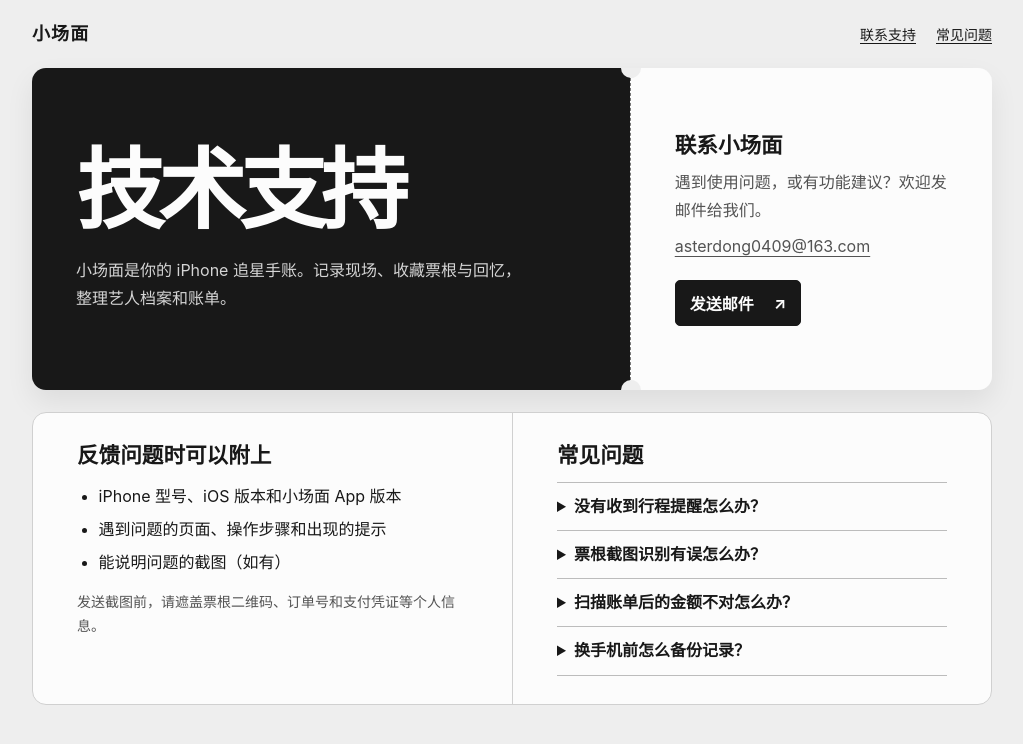
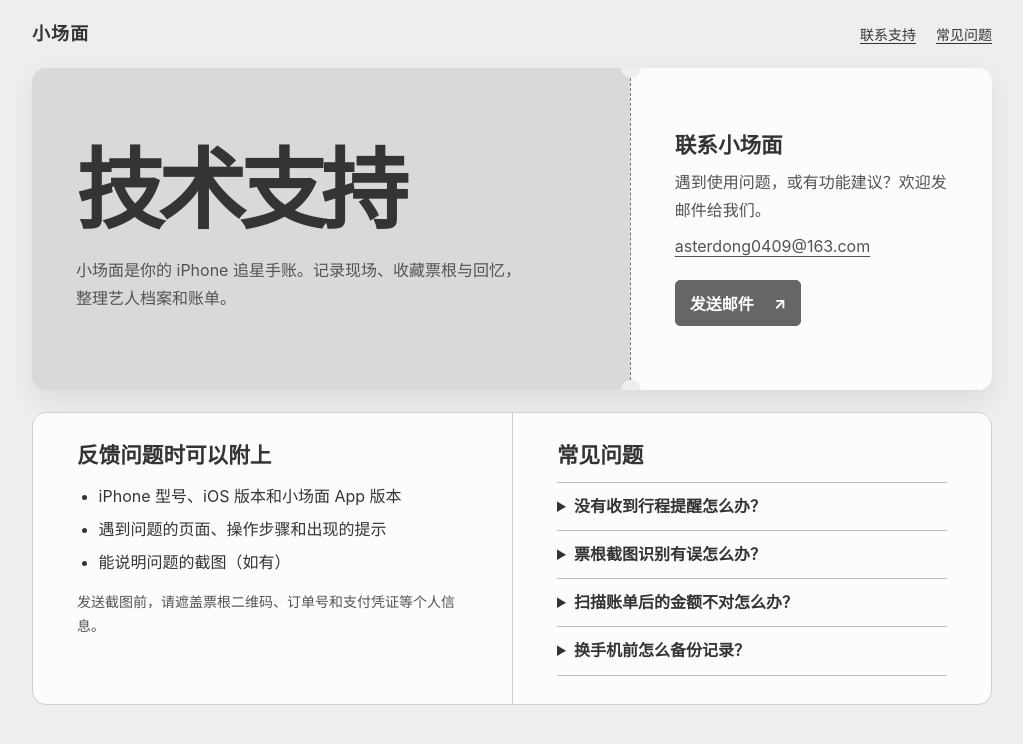
Before and after one commit to dyxddddddd/lilscene-support, a plain HTML site: page index.html in a window 1280 px wide. Shown: the whole page, without its empty margins (128-1151 px from the left). Drawn offline with Linux system fonts and the light colour scheme.

Commit message:
Soften support page with a light gray ticket palette

```diff
--- a/index.html
+++ b/index.html
@@ -11,9 +11,12 @@
       color-scheme: light;
       --paper: #eee;
       --white: #fcfcfc;
-      --ink: #181818;
+      --ink: #343434;
       --muted: #535353;
       --rule: #bcbcbc;
+      --ticket: #d9d9d9;
+      --button: #666;
+      --button-hover: #555;
       --pad: clamp(20px, 4vw, 44px);
       font-family: -apple-system, BlinkMacSystemFont, "PingFang SC", "Microsoft YaHei", sans-serif;
       color: var(--ink);
@@ -48,8 +51,7 @@
     }
     .ticket-main {
       padding: clamp(36px, 7vw, 78px) var(--pad);
-      color: var(--white);
-      background: var(--ink);
+      background: var(--ticket);
     }
     h1 {
       margin-bottom: 20px;
@@ -58,7 +60,7 @@
       letter-spacing: -.075em;
       line-height: 1.02;
     }
-    .ticket-main p { max-width: 28em; color: #d5d5d5; }
+    .ticket-main p { max-width: 28em; color: var(--muted); }
     .ticket-stub {
       position: relative;
       display: flex;
@@ -90,14 +92,14 @@
       min-height: 46px;
       margin-top: 20px;
       padding: 8px 14px;
-      border: 1px solid var(--ink);
+      border: 1px solid var(--button);
       border-radius: 5px;
       color: var(--white);
-      background: var(--ink);
+      background: var(--button);
       text-decoration: none;
       font-weight: 650;
     }
-    .button:hover { color: var(--ink); background: var(--white); }
+    .button:hover { border-color: var(--button-hover); background: var(--button-hover); }
     .button:focus-visible { outline-color: var(--ink); }
     .guide {
       display: grid;
```
